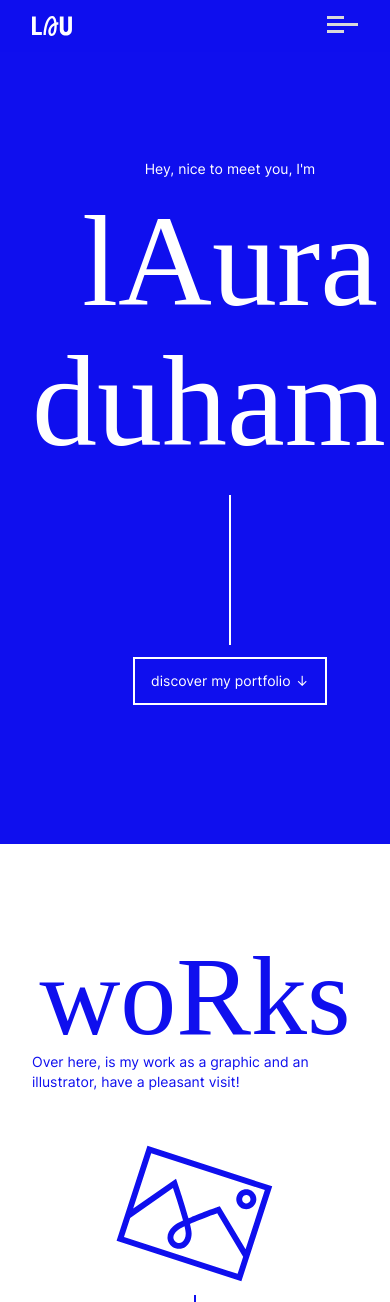
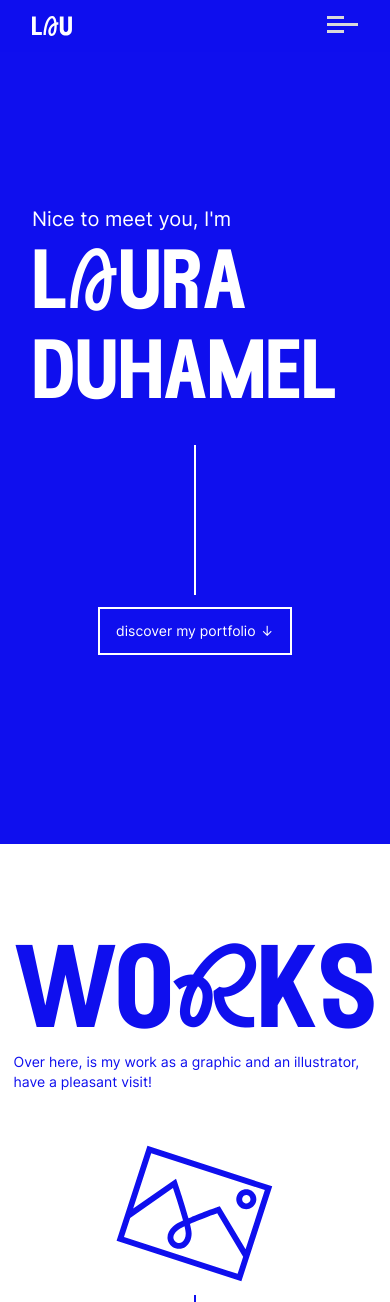
Before and after one commit to lauraduhamel/my-portfolio, a PHP site: page / in a window 390 px wide; the page is wider, and only the part inside the window is pictured. Shown: the top 1302 px of that part. Run offline with PHP 8.4, Linux system fonts and the light colour scheme.

Commit message:
font fixed

```diff
--- a/css/style.css
+++ b/css/style.css
@@ -68,8 +68,8 @@ a {
 
 @font-face {
   font-family: "EDNimpkish-Regular";
-  src: url("./font/ed-nimpkish-regular.eot");
-  src: url("./font/ed-nimpkish-regular.eot?#iefix") format("embedded-opentype"), url("./font/ed-nimpkish-regular.woff2") format("woff2"), url("./font/ed-nimpkish-regular.woff") format("woff"), url("./font/ed-nimpkish-regular.ttf") format("truetype"), url("./font/ed-nimpkish-regular.svg#youworkforthem") format("svg");
+  src: url("../font/ed-nimpkish-regular.eot");
+  src: url("../font/ed-nimpkish-regular.eot?#iefix") format("embedded-opentype"), url("../font/ed-nimpkish-regular.woff2") format("woff2"), url("../font/ed-nimpkish-regular.woff") format("woff"), url("../font/ed-nimpkish-regular.ttf") format("truetype"), url("../font/ed-nimpkish-regular.svg#youworkforthem") format("svg");
   font-weight: normal;
   font-style: normal;
 }
@@ -104,7 +104,7 @@ img.icon {
 }
 
 h2 {
-  font-family: "ED Nimpkish";
+  font-family: "EDNimpkish-Regular";
   font-size: 128px;
   line-height: 128px;
   text-transform: lowercase;
@@ -301,8 +330,11 @@ main {
 main p, main h1 {
   margin-bottom: 12px;
 }
+main p {
+  font-size: 26px;
+}
 main h1 {
-  font-family: "ED Nimpkish";
+  font-family: "EDNimpkish-Regular";
   font-size: 130px;
   line-height: 140px;
   text-transform: lowercase;
@@ -325,8 +357,20 @@ main .wrap > div div.button {
 }
 
 @media all and (max-width: 1024px) {
-  main h1, main p {
-    text-align: center;
+  main h1 {
+    font-size: 100px;
+    line-height: 100px;
+  }
+}
+@media all and (max-width: 480px) {
+  main h1 {
+    font-size: 80px;
+    line-height: 90px;
+    text-align: left;
+  }
+  main p {
+    font-size: 20px;
+    text-align: left;
   }
 }
 section.works .wrap > div.line {
--- a/data/data-en.json
+++ b/data/data-en.json
@@ -14,7 +14,7 @@
 
   "home":
     {
-      "hey": "Hey, nice to meet you, I'm",
+      "hey": "Nice to meet you, I'm",
       "who": "L<span>a</span>ura Duhamel",
       "button": "discover my portfolio"
     },
--- a/data/data-fr.json
+++ b/data/data-fr.json
@@ -13,7 +13,7 @@
 
   "home":
     {
-      "hey": "Hey, enchanté, moi c'est",
+      "hey": "Enchanté, moi c'est",
       "who": "L<span>a</span>ura Duhamel",
       "button": "découvre mon portfolio"
     },
--- /dev/null
+++ b/head.php
@@ -0,0 +1,28 @@
+<!doctype html>
+<?php include "config.php"; ?>
+<html lang="en" xmlns:og="http://ogp.me/ns#">
+<head>
+    <meta charset="UTF-8">
+    <meta http-equiv="X-UA-Compatible" content="ie=edge">
+    <meta name="viewport"
+          content="width=device-width, user-scalable=no, initial-scale=1.0, maximum-scale=1.0, minimum-scale=1.0">
+    <meta name="author" content="Laura Duhamel">
+    <meta name="keywords" content="laura, duhamel, laura duhamel, lau, portfolio, projects, graphic design, motion design, freelance, France, Chambéry, Maryville, USA, Meximieux, Ain, USMB, IUT, DUT, MMI, Matane, CEGEP, DEC, TIM" />
+    <meta name="description" content="Nice to meet you, I'm Laura Duhamel, a freelance in graphic designer. You are on my portfolio, let's discover my projects." />
+    <meta property="og:title" content="Laura Duhamel's portfolio" />
+    <meta property="og:type" content="website" />
+    <meta property="og:url" content="http://lauraduhamel.com/" />
+    <meta property="og:image" content="" /> <!--- a venir -->
+    <meta property="og:site_name" content="Laura Duhamel's portfolio" />
+    <meta property="og:description" content="Nice to meet you, I'm Laura Duhamel, a freelance in graphic designer. You are on my portfolio, let's discover my projects."/>
+
+    <title><?php echo($head->title); ?></title> <!---  -->
+    <link rel="icon" type="image/x-icon" href="img/profile-icon.png">
+    <link rel="stylesheet" href="css/style.css">
+
+    <link href="https://unpkg.com/aos@2.3.1/dist/aos.css" rel="stylesheet">
+
+    <script src="js/libs/jquery-3.6.1.js"></script>
+    <script src="js/animation.js"></script>
+    <script src="js/menu.js"></script>
+</head>
--- a/header.php
+++ b/header.php
@@ -1,41 +1,6 @@
 
-<!doctype html>
-<?php include "config.php"; ?>
-<html lang="en" xmlns:og="http://ogp.me/ns#">
-<head>
-    <meta charset="UTF-8">
-    <meta http-equiv="X-UA-Compatible" content="ie=edge">
-    <meta name="viewport"
-          content="width=device-width, user-scalable=no, initial-scale=1.0, maximum-scale=1.0, minimum-scale=1.0">
-    <meta name="author" content="Laura Duhamel">
-    <meta name="keywords" content="laura, duhamel, laura duhamel, lau, portfolio, projects, graphic design, motion design, freelance, France, Chambéry, Maryville, USA, Meximieux, Ain, USMB, IUT, DUT, MMI, Matane, CEGEP, DEC, TIM" />
-    <meta name="description" content="Nice to meet you, I'm Laura Duhamel, a freelance in graphic designer. You are on my portfolio, let's discover my projects." />
-    <meta property="og:title" content="Laura Duhamel's portfolio" />
-    <meta property="og:type" content="website" />
-    <meta property="og:url" content="http://lauraduhamel.com/" />
-    <meta property="og:image" content="" /> <!--- a venir -->
-    <meta property="og:site_name" content="Laura Duhamel's portfolio" />
-    <meta property="og:description" content="Nice to meet you, I'm Laura Duhamel, a freelance in graphic designer. You are on my portfolio, let's discover my projects."/>
-
-    <title><?php echo($head->title); ?></title> <!---  -->
-    <link rel="icon" type="image/x-icon" href="img/profile-icon.png">
-    <link rel="stylesheet" href="css/style.css">
-
-    <link href="https://unpkg.com/aos@2.3.1/dist/aos.css" rel="stylesheet">
-
-    <script src="js/libs/jquery-3.6.1.js"></script>
-    <script src="js/animation.js"></script>
-    <script src="js/menu.js"></script>
-
-
-
-</head>
+<?php include "head.php"; ?>
 <body>
-
-
-
-
-
 <header>
     <div class="header-pc">
         <div class="wrap">
@@ -44,7 +9,7 @@
             </div>
             <div class="left">
                 <nav>
-                    <ul>
+                    <ul class="link">
                         <li><a href="#works"><?php echo($menu->works); ?></a></li>
                         <li><a href="#contact"><?php echo($menu->contact); ?></a></li>
                         <li><a href="https://www.linkedin.com/in/lauraduhamel/"><img src="img/linkedin-icon.svg" alt="linkedin icon"></a></li>
@@ -76,9 +41,5 @@
                 </div>
                 </div>
             </div>
-
-
-
-
     </div>
 </header>
--- a/index.php
+++ b/index.php
@@ -124,7 +124,7 @@
                     </div>
                 <div class="grid-item grid-item-4">
                         <img src="img/email-icon.svg" class="icon" alt="icon of an email">
-                        <h3><a href="tel:+33767944074">+ 33 767944074</a></h3>
+                        <h3><a href="tel:+33767944074">+33 767944074</a></h3>
                         <h3><a href="mailto:contact@lauraduhamel.com">contact@lauraduhamel.com</a></h3>
                 </div>
             </div>
--- a/scss/main.scss
+++ b/scss/main.scss
@@ -1,6 +1,7 @@
 @import 'libs/reset.scss';
 @import 'global.scss';
 @import 'component.scss';
+@import "section/404.scss";
 @import "section/header.scss";
 @import "section/home.scss";
 @import "section/works.scss";
```
Also changed, not shown: other parts of css/style.css (+43 -4 lines), 404.php (added, +11 -0 lines), scss/global.scss (+8 -8 lines), scss/section/404.scss (added, +34 -0 lines), scss/section/about.scss (+10 -0 lines), scss/section/contact.scss (+11 -0 lines), scss/section/home.scss (+31 -2 lines), 1 other file.
